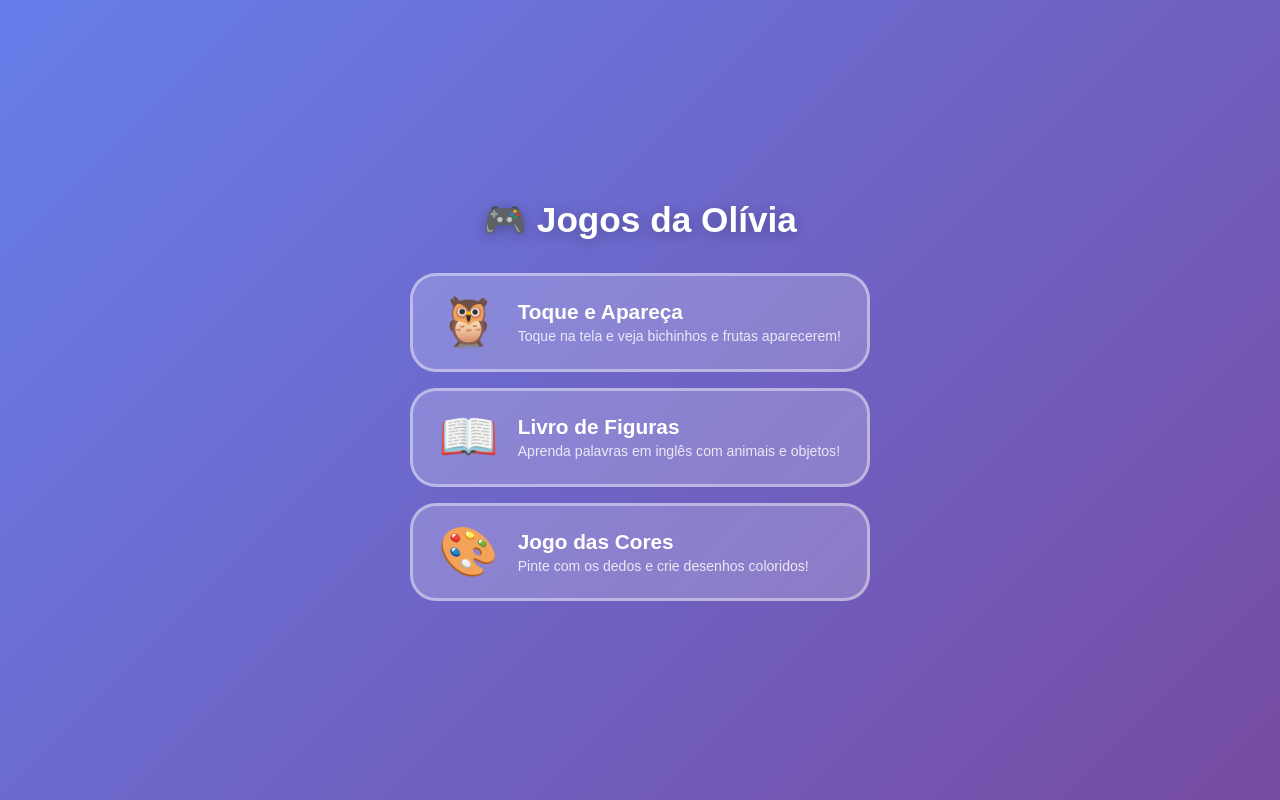
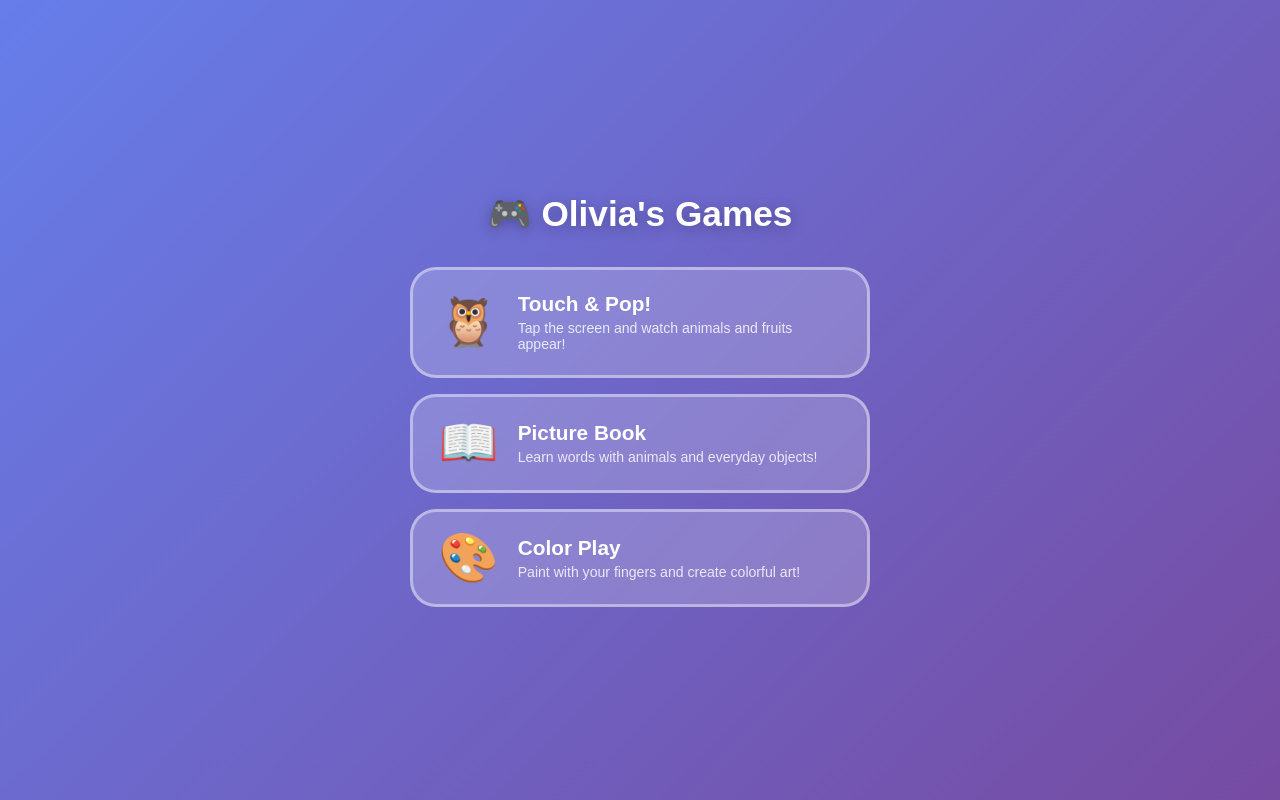
Before and after one commit to Fabio1957-sjdr/jogos_da_olivia, a plain HTML site: page index.html in a window 1280 px wide. Drawn offline with Linux system fonts and the light colour scheme.

Commit message:
﻿Ajustes: idioma ingles, pincel fino e nome sem acento
- Todo o texto convertido para ingles (menus e jogos)
- Olivia sem acento em todos os arquivos
- Pincel do Color Play reduzido para 1/4 do tamanho original

Co-Authored-By: Claude Sonnet 4.5 <noreply@anthropic.com>

```diff
--- a/index.html
+++ b/index.html
@@ -4,7 +4,7 @@
   <meta charset="UTF-8">
   <meta name="viewport" content="width=device-width, initial-scale=1.0, user-scalable=no">
   <meta name="apple-mobile-web-app-capable" content="yes">
-  <title>Jogos da Olívia</title>
+  <title>Olivia's Games</title>
   <style>
     * { margin:0; padding:0; box-sizing:border-box; }
     body {
@@ -45,30 +45,30 @@
   </style>
 </head>
 <body>
-  <h1>🎮 Jogos da Olívia</h1>
+  <h1>🎮 Olivia's Games</h1>
   <div class="jogos">
 
     <a href="coruja.html" class="card">
       <span class="card-icon">🦉</span>
       <div class="card-info">
-        <h2>Toque e Apareça</h2>
-        <p>Toque na tela e veja bichinhos e frutas aparecerem!</p>
+        <h2>Touch &amp; Pop!</h2>
+        <p>Tap the screen and watch animals and fruits appear!</p>
       </div>
     </a>
 
     <a href="livro.html" class="card">
       <span class="card-icon">📖</span>
       <div class="card-info">
-        <h2>Livro de Figuras</h2>
-        <p>Aprenda palavras em inglês com animais e objetos!</p>
+        <h2>Picture Book</h2>
+        <p>Learn words with animals and everyday objects!</p>
       </div>
     </a>
 
     <a href="cores.html" class="card">
       <span class="card-icon">🎨</span>
       <div class="card-info">
-        <h2>Jogo das Cores</h2>
-        <p>Pinte com os dedos e crie desenhos coloridos!</p>
+        <h2>Color Play</h2>
+        <p>Paint with your fingers and create colorful art!</p>
       </div>
     </a>
 
```
Also changed, not shown: cores.html (+3 -3 lines), coruja.html (+2 -2 lines), livro.html (+1 -1 lines).
